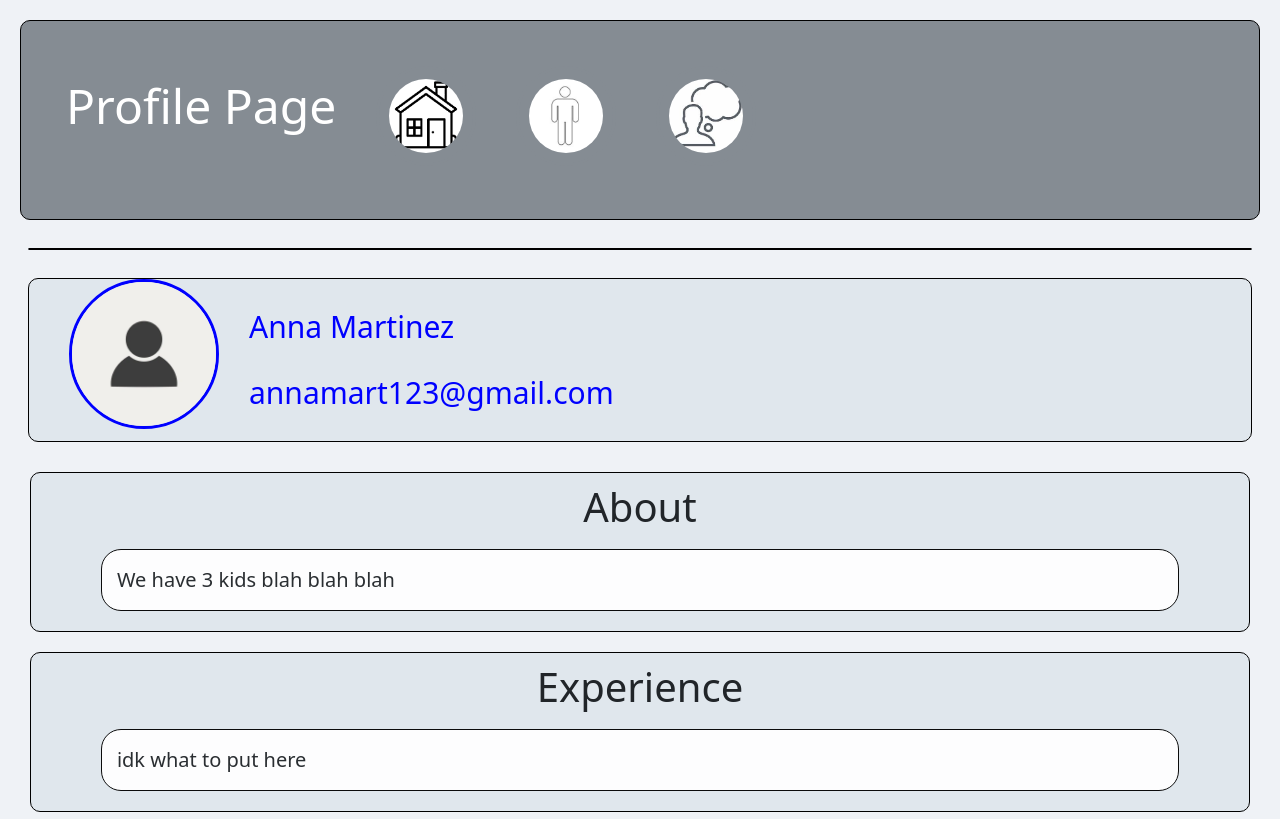
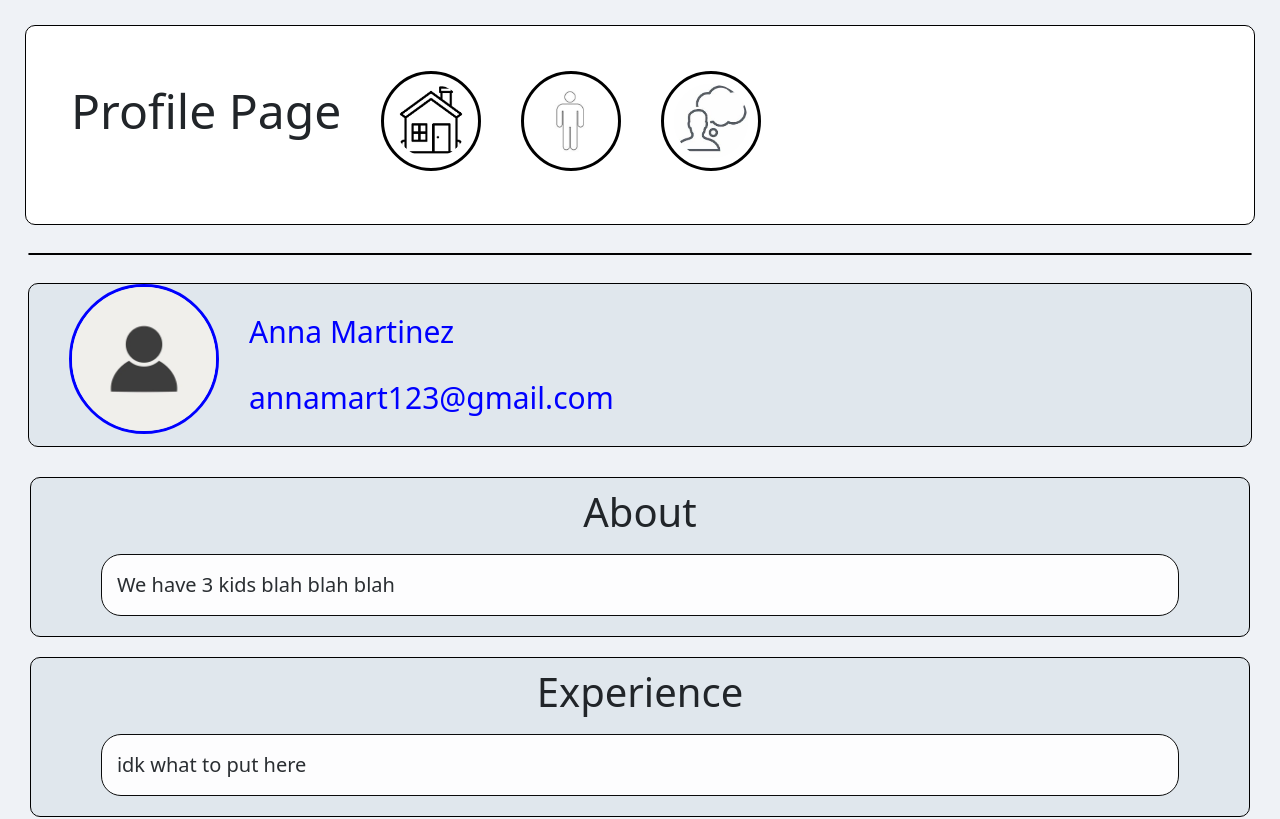
Before and after one commit to Lwalsh2022/Find-My-Sitter, a React (Create React App) app in the folder client/: page /sitters in a window 1280 px wide. Shown: the top 819 px of the page. Built offline with nearby package versions, Linux system fonts and the light colour scheme.

Commit message:
css changes

```diff
--- a/client/src/App.css
+++ b/client/src/App.css
@@ -14,8 +14,8 @@
 }
 
 #navBar {
-  background-color: #858c93;
-  color: white;
+  background-color: white;
+  /* color: white; */
   display: flex;
   align-items: center;
   justify-content: space-between;
@@ -33,7 +33,7 @@
   width: 100px;
   padding: 10px;
   text-decoration: none;
-  color: #424f5c
+  color: black
 }
 
 .headerImage img {
--- a/client/src/sitter.css
+++ b/client/src/sitter.css
@@ -42,8 +42,8 @@ body    {
 /* Nav bar at top with icons*/
 
 .navBar {
-  background-color: #858c93;
-  color: white;
+  background-color: white;
+  /* color: white; */
   display: flex;
   align-items: center;
   justify-content: space-between;
@@ -53,7 +53,7 @@ body    {
   border-radius: 10px;
   border: 1px solid black;
   text-decoration: none;
-  margin: 20px;
+
 }
 
 /* white border not needed */
@@ -84,7 +84,9 @@ body    {
   width: 100px;
   padding: 10px;
   text-decoration: none;
-  color: #858c93
+  color: black;
+  align-items: center;
+
 }
 
 .backGround {
```
